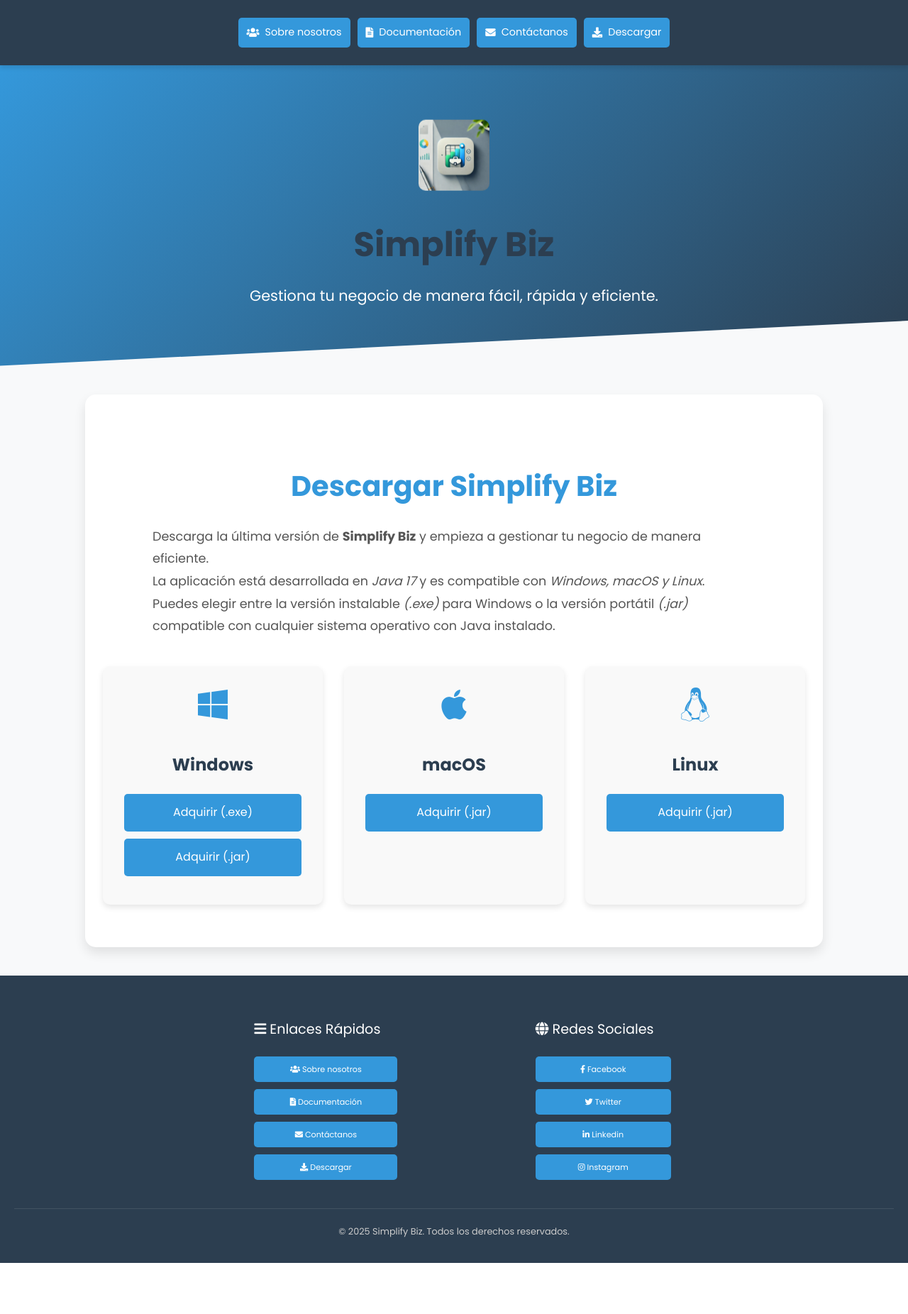
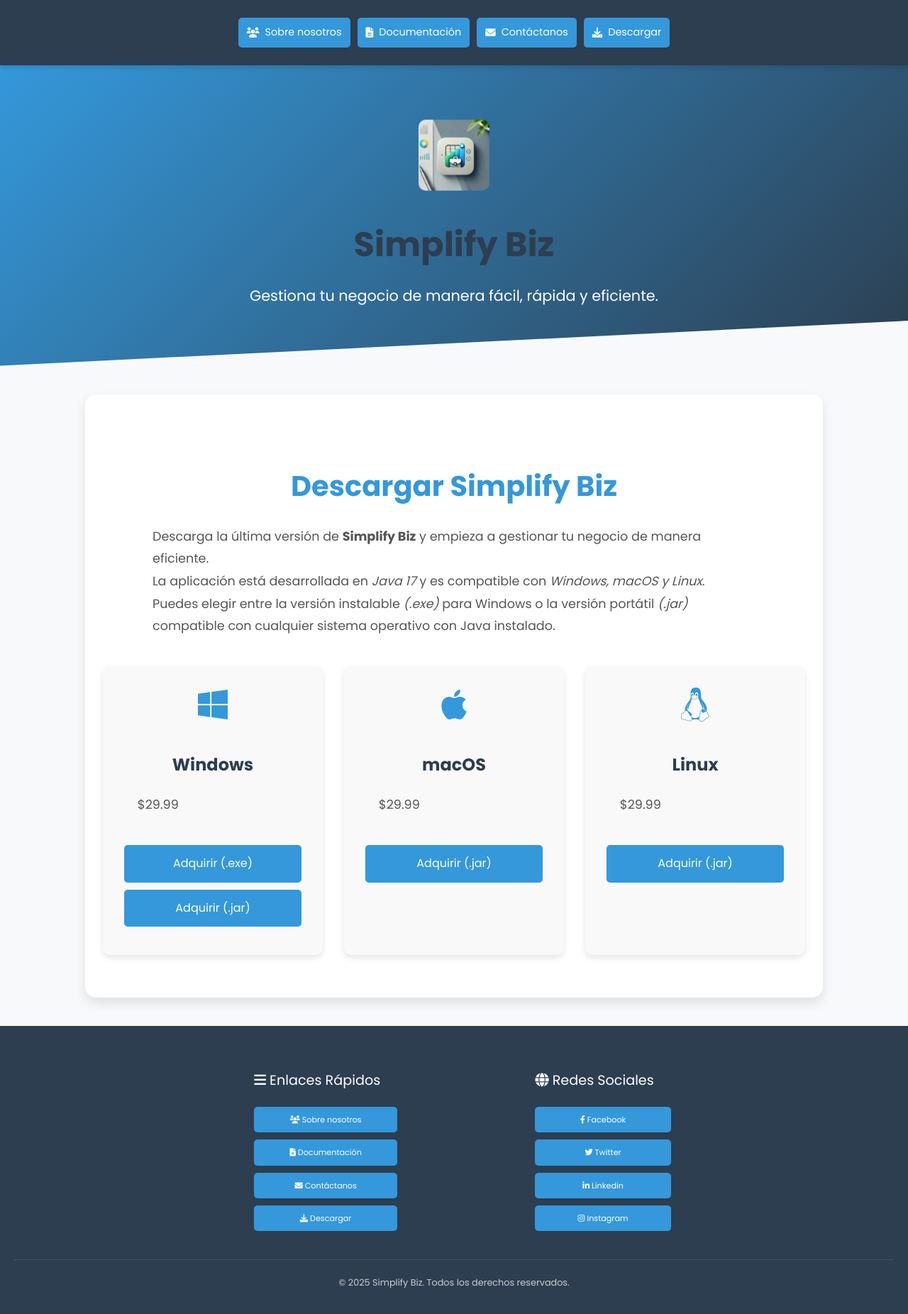
Before and after one commit to Brandon094/Simplify-Biz-Website, a Flask app: page /download in a window 1280 px wide. Shown: the whole page at 71% size. Before the commit the page ends 1780 px from the top, so only its background shows below. Run offline with Flask 3, Linux system fonts and the light colour scheme.

Commit message:
Se agregarin comentarios

```diff
--- a/templates/download.html
+++ b/templates/download.html
@@ -3,9 +3,11 @@
 {% block title %}Descargar Simplify Biz - Simplify Biz{% endblock %}
 
 {% block content %}
-<!-- Sección Descargar -->
+    <!-- Sección de descarga de la aplicación Simplify Biz -->
     <section id="Download">
         <h2>Descargar Simplify Biz</h2>
+
+        <!-- Descripción sobre la descarga de la aplicación -->
         <p>Descarga la última versión de <strong>Simplify Biz</strong> y empieza a gestionar tu negocio de manera
             eficiente.<br>
             La aplicación está desarrollada en <em>Java 17</em> y es compatible con <em>Windows, macOS y Linux</em>.<br>
@@ -13,27 +15,35 @@
             compatible con cualquier sistema operativo con Java instalado.
         </p>
 
+        <!-- Opciones de descarga para diferentes sistemas operativos -->
         <div class="download-options">
+            <!-- Opción de descarga para Windows -->
             <div class="download-card">
-            <i class="fab fa-windows"></i>
+                <i class="fab fa-windows"></i> <!-- Icono de Windows -->
                 <h3>Windows</h3>
-            <!-- Redirige al pago antes de permitir la descarga -->
+                <p>$29.99</p>
+                <!-- Botón para redirigir al pago antes de permitir la descarga -->
                 <a href="{{ url_for('payment', software='Windows') }}" class="download-btn">Adquirir (.exe)</a>
                 <a href="{{ url_for('payment', software='Windows') }}" class="download-btn">Adquirir (.jar)</a>
             </div>
+
+            <!-- Opción de descarga para macOS -->
             <div class="download-card">
-            <i class="fab fa-apple"></i>
+                <i class="fab fa-apple"></i> <!-- Icono de macOS -->
                 <h3>macOS</h3>
-            <!-- Redirige al pago antes de permitir la descarga -->
+                <p>$29.99</p>
+                <!-- Botón para redirigir al pago antes de permitir la descarga -->
                 <a href="{{ url_for('payment', software='macOS') }}" class="download-btn">Adquirir (.jar)</a>
             </div>
+
+            <!-- Opción de descarga para Linux -->
             <div class="download-card">
-            <i class="fab fa-linux"></i>
+                <i class="fab fa-linux"></i> <!-- Icono de Linux -->
                 <h3>Linux</h3>
-            <!-- Redirige al pago antes de permitir la descarga -->
+                <p>$29.99</p>
+                <!-- Botón para redirigir al pago antes de permitir la descarga -->
                 <a href="{{ url_for('payment', software='Linux') }}" class="download-btn">Adquirir (.jar)</a>
             </div>
         </div>
-
     </section>
 {% endblock %}
--- a/templates/layout.html
+++ b/templates/layout.html
@@ -2,22 +2,46 @@
 <html lang="en">
 
 <head>
+    <!-- Definición de la codificación de caracteres para el documento -->
     <meta charset="UTF-8">
+
+    <!-- Configuración para asegurar la compatibilidad con dispositivos móviles -->
     <meta name="viewport" content="width=device-width, initial-scale=1.0">
+
+    <!-- Vinculo a Google Fonts para utilizar la fuente Poppins -->
     <link href="https://fonts.googleapis.com/css2?family=Poppins:wght@400;600;700&display=swap" rel="stylesheet">
+
+    <!-- Vinculo a la hoja de estilos de Font Awesome para los íconos -->
     <link rel="stylesheet" href="https://cdnjs.cloudflare.com/ajax/libs/font-awesome/5.15.4/css/all.min.css">
+    <!-- Agregar Font Awesome desde CDN -->
+    <link href="https://cdnjs.cloudflare.com/ajax/libs/font-awesome/6.0.0-beta3/css/all.min.css" rel="stylesheet">
+
+    <!-- Icono de la página (favicon) -->
     <link rel="shortcut icon" href="/static/img/icon.ico" type="image/x-icon">
+
+    <!-- Vinculo a los archivos de estilos CSS personalizado -->
     <link rel="stylesheet" href="/static/css/styles.css">
     <link rel="stylesheet" href="/static/css/mediaMax768.css">
+    <link rel="stylesheet" href="/static/css/aboutUs.css">
+    <link rel="stylesheet" href="/static/css/contact.css">
+    <link rel="stylesheet" href="/static/css/document.css">
+    <link rel="stylesheet" href="/static/css/download.css">
+    <link rel="stylesheet" href="/static/css/payment.css">
+    <link rel="stylesheet" href="/static/css/verifyCod.css">
+
+    <!-- Título de la página, se permite modificar mediante bloques de Jinja -->
     <title>{% block title %}Simplify Biz{% endblock %}</title>
 </head>
 
 <body>
+    <!-- Barra de navegación principal -->
     <nav>
-        <!-- Botón de menú hamburguesa -->
+        <!-- Botón de menú hamburguesa (para dispositivos móviles) -->
         <button class="menu-toggle" aria-label="Abrir menú">
-            <i class="fas fa-bars"></i> <!-- Icono de menú hamburguesa -->
+            <i class="fas fa-bars"></i> <!-- Icono del menú hamburguesa -->
         </button>
+
+        <!-- Enlaces de navegación dentro de un contenedor -->
         <div class="nav-links">
             <ul>
                 <li><a href="{{url_for('index')}}"><i class="fas fa-users"></i> Sobre nosotros</a></li>
@@ -27,20 +51,25 @@
             </ul>
         </div>
     </nav>
+
+    <!-- Sección de encabezado con logo y título -->
     <header id="header">
+        <!-- Imagen de logo de Simplify Biz -->
         <img src="/static/img/icon.ico" alt="Logo Simplify Biz">
+
         <div>
-            <h1>Simplify Biz</h1>
-            <p>Gestiona tu negocio de manera fácil, rápida y eficiente.</p>
+            <h1>Simplify Biz</h1> <!-- Título principal -->
+            <p>Gestiona tu negocio de manera fácil, rápida y eficiente.</p> <!-- Subtítulo -->
         </div>
     </header>
 
-    <!-- Contenido específico de cada página -->
+    <!-- Contenido específico de cada página que se define mediante bloques de Jinja -->
     {% block content %}{% endblock %}
 
+    <!-- Pie de página -->
     <footer>
         <div class="footer-container">
-            <!-- Enlaces de navegación -->
+            <!-- Enlaces rápidos del sitio -->
             <div class="links">
                 <h3><i class="fas fa-bars"></i> Enlaces Rápidos</h3>
                 <ul>
@@ -51,7 +80,7 @@
                 </ul>
             </div>
 
-            <!-- Redes sociales -->
+            <!-- Sección de redes sociales -->
             <div class="socials">
                 <h3><i class="fas fa-globe"></i> Redes Sociales</h3>
                 <ul>
@@ -63,8 +92,11 @@
             </div>
         </div>
 
+        <!-- Mensaje de copyright con el año dinámico -->
         <p>&copy; <span id="year"></span> Simplify Biz. Todos los derechos reservados.</p>
     </footer>
+
+    <!-- Vinculo al archivo JavaScript que maneja la lógica de la página -->
     <script src="/static/js/index.js"></script>
 </body>
 
```
Also changed, not shown: templates/contact.html (+19 -3 lines), templates/documentacion.html (+14 -1 lines), templates/index.html (+20 -12 lines), templates/verificar_codigo.html (+7 -0 lines). Lines whose indentation alone changed are shown as unchanged.
